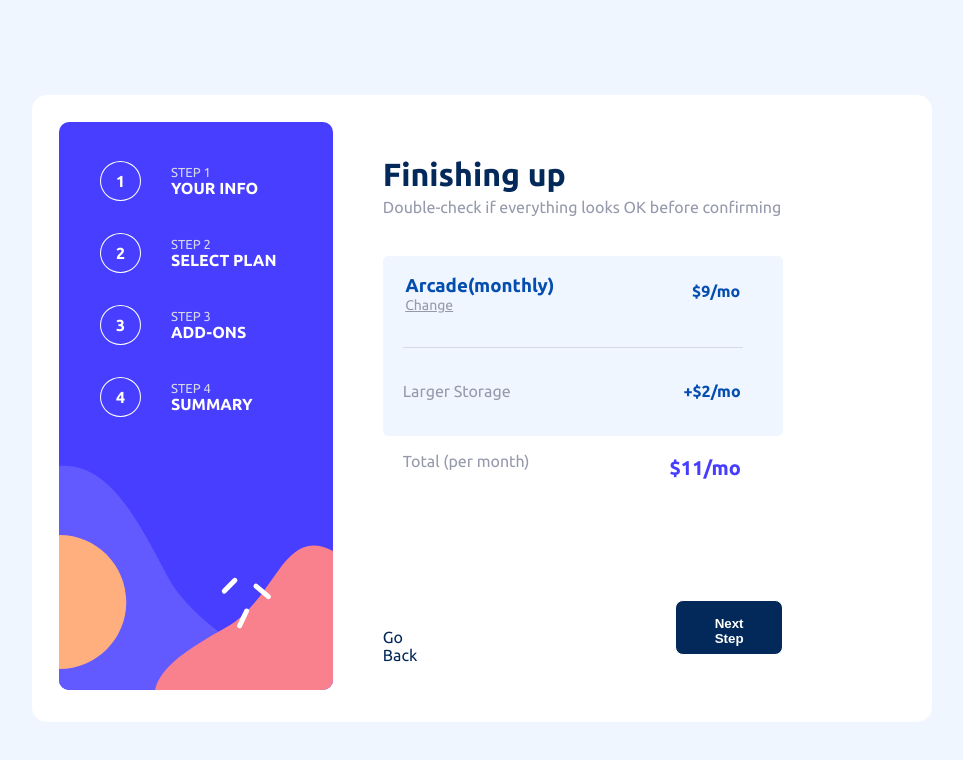
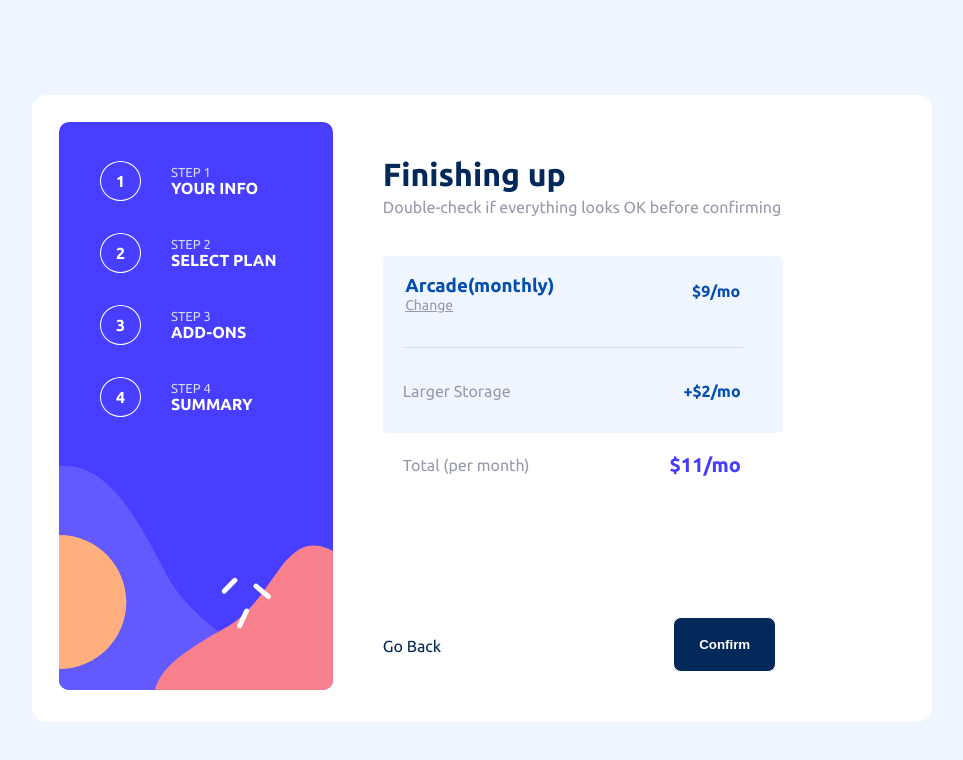
Before and after one commit to ArthurVRoost/ProjetState, a React (Vite) app: page / in a window 1280 px wide. Shown: the top 760 px of the page, without its empty margins (229-1192 px from the left). Built offline with nearby package versions, Linux system fonts and the light colour scheme.

Commit message:
div 4 finish

```diff
--- a/src/Components/finish/Finish.jsx
+++ b/src/Components/finish/Finish.jsx
@@ -31,8 +31,8 @@ export default function Finish() {
             </div>
 
             <div className='planDiv4'>
-                <p className='planDiv4P addP4'>Go Back</p>
-                <button className='planBtn addBtn4'>Next Step</button>
+                <p className='planDiv4P finishP4'>Go Back</p>
+                <button className='planBtn finishBtn4'>Confirm</button>
             </div>
         </div>
         </>
--- a/src/Components/finish/finish.css
+++ b/src/Components/finish/finish.css
@@ -15,7 +15,7 @@
     background-color:hsl(217, 100%, 97%) ;
     margin-top: 10%;
     border-radius: 5px;
-    height: 180px;
+    height: auto;
 }
 .finishDiv5H3{
     color:hsl(214, 96%, 35%) ;
@@ -49,6 +49,7 @@
 .finishDiv2Div2P1{
     color:hsl(231, 11%, 63%) ;
     margin-top: 10%;
+    padding-bottom: 5%;
 }
 .finishDiv2Div2P2{
     color: hsl(214, 96%, 35%);
@@ -58,6 +59,7 @@
 }
 .finishDiv3{
     display: flex;
+    align-items: center;
 }
 .finishDiv3P1{
     color:hsl(231, 11%, 63%);
@@ -69,3 +71,11 @@
     font-weight: bold;
     font-size: 20px;
 }
+
+.finishP4{
+    margin-top: 35%;
+}
+.finishBtn4{
+    margin-left: 58%;
+    margin-top: 30%;
+}
```
